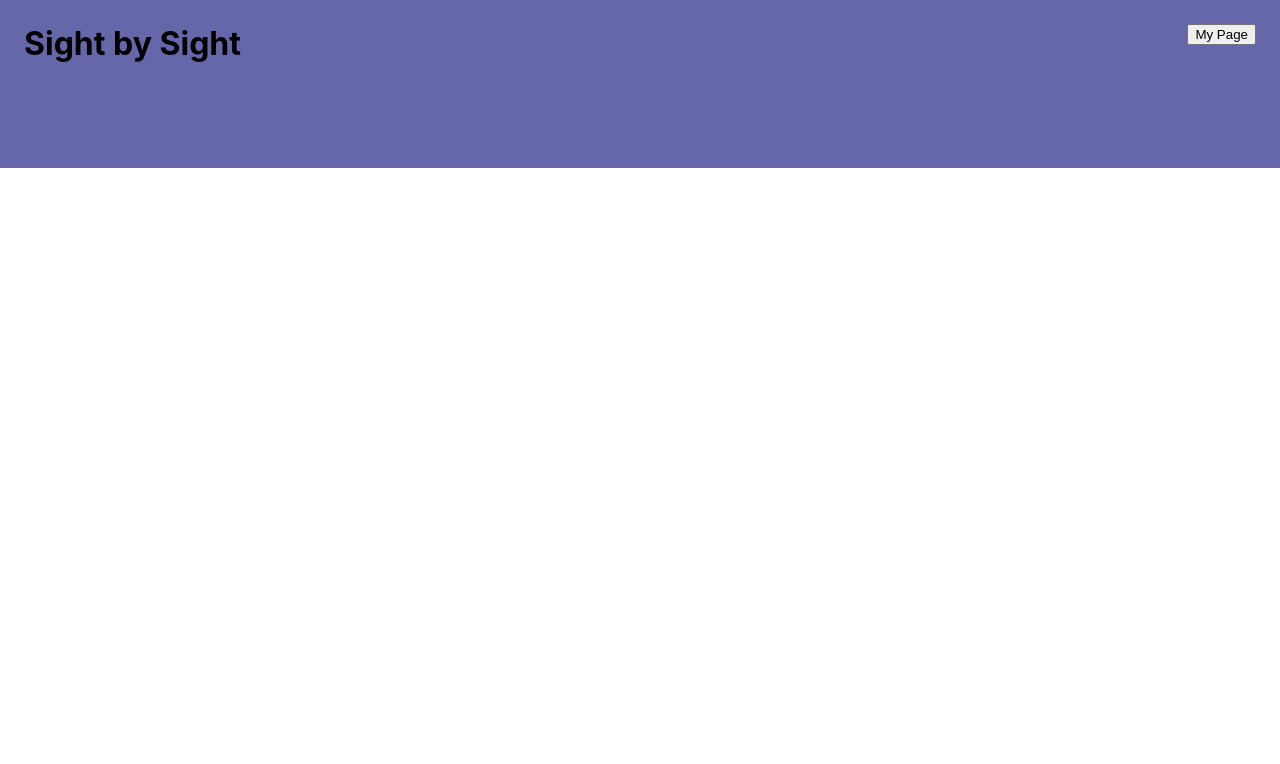
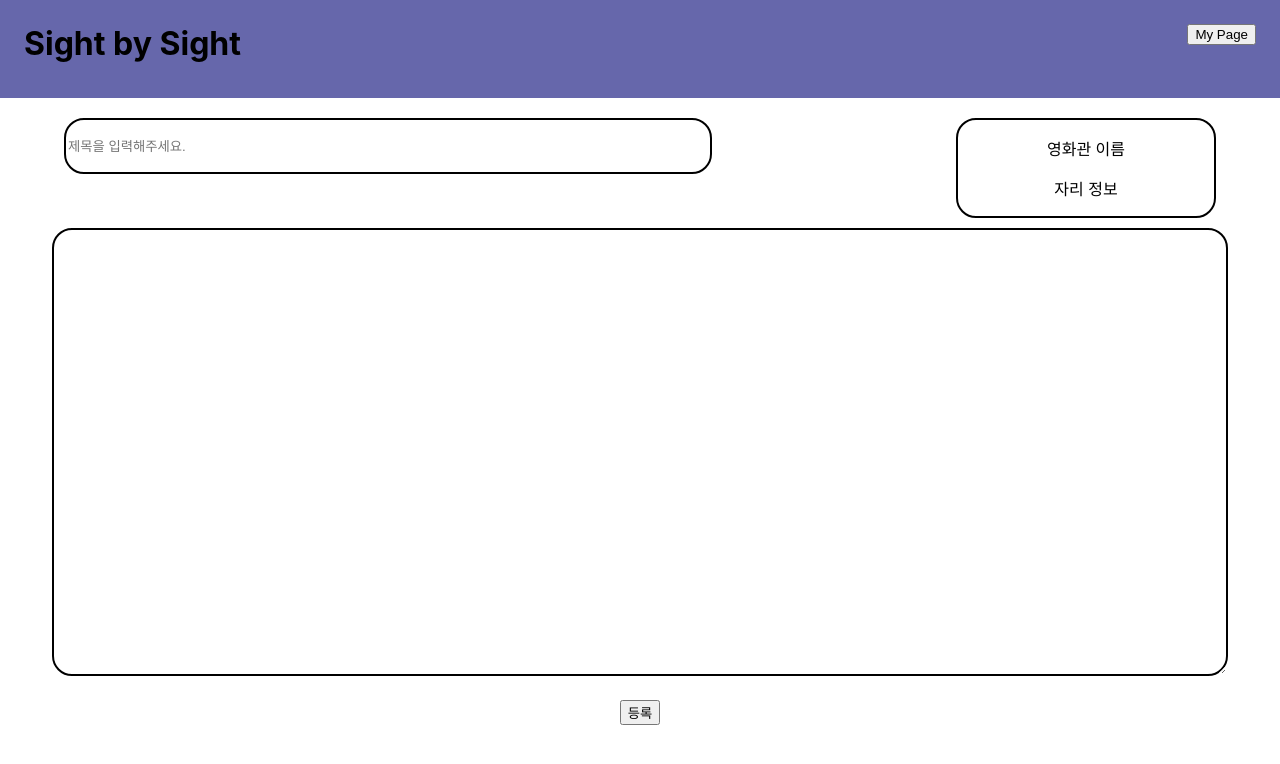
Before and after one commit to JeongIn37/SightBySight, a React (Create React App) app: page /WriteReview in a window 1280 px wide. Shown: the top 764 px of the page. Built offline with nearby package versions, Linux system fonts and the light colour scheme.

Commit message:
Add : review writeing page

```diff
--- a/src/App.js
+++ b/src/App.js
@@ -5,7 +5,7 @@ import { Home } from './home/index.js';
 import { SignUp } from './signUp/index.js';
 import { Header } from './header/index.js';
 import { Profile } from './profile/index.js';
-
+import { WriteReview } from './review/index.js'
 
 
 function App() {
@@ -20,6 +20,8 @@ function App() {
               <Route exact path='/' element={<Home />}></Route>
               <Route path='/SignUp' element={<SignUp />}></Route>
               <Route path='/MyPage' element={<Profile />}></Route>
+              <Route path='/ReadReview' element={<Review />}></Route>
+              <Route path='/WriteReview' element={<WriteReview />}></Route>
           </Routes>
         </Router>
       </div>
--- a/src/header/header.css
+++ b/src/header/header.css
@@ -1,7 +1,7 @@
 .header{
     background-color: #6667AB;
     margin-left: 0px;
-    height: 15vh;
+    height: 50px;
     padding: 3vh;
 }
 
--- a/src/profile/Profile.js
+++ b/src/profile/Profile.js
@@ -1,8 +1,22 @@
 import React, {Component} from 'react';
+import './profile.css'
+import SingleReview from './SingleReview';
 
 class Profile extends Component{
     constructor(props){
         super(props);
+        this.state = {
+            reviews: [
+                {
+                    uuid: 1,
+                    reviewTitle: "용아맥 제일 앞줄"
+                },
+                {
+                    uuid: 2,
+                    reviewTitle: "뒷 줄 별로야"
+                }
+            ]
+        }
     }
 
 
@@ -10,7 +24,33 @@ class Profile extends Component{
 
         return (
             <div>
-                My page
+                <h2>My Page</h2>
+                <div className='myInfo'>
+                    <table className='myInfo-form'>
+                        <tbody>
+                            <tr>
+                                <td>아이디</td>
+                                <td>testID</td>
+                            </tr>
+                            <tr>
+                                <td>닉네임</td>
+                                <td>Mynicnametest</td>
+                            </tr>
+                        </tbody>
+                    </table>
+                </div>
+                <div className='myReview'>
+                    <h3>내가 쓴 리뷰</h3>
+                    <div>
+                        <ul id='myReviewList'>
+                            {
+                                this.state.reviews.map(review => {
+                                    return <SingleReview key={review.uuid} review={review}/>
+                                })
+                            }
+                        </ul>
+                    </div>
+                </div>
             </div>
         )
     }
--- /dev/null
+++ b/src/profile/SingleReview.js
@@ -0,0 +1,9 @@
+import React from "react";
+
+export default function SingleReview({review}){
+    return(
+        <div className='review'>
+            <div className='myReviewItem'>{review.reviewTitle}</div>
+        </div>
+    )
+}
--- /dev/null
+++ b/src/profile/profile.css
@@ -0,0 +1,12 @@
+.myInfo-form{
+    margin-left: auto;
+    margin-right: auto;
+}
+
+.myReviewItem{
+    border: 3px solid gray;
+    margin-top: 2px;
+    margin-bottom: 2px;
+    margin-left: 3vw;
+    margin-right: 3vw;
+}
--- a/src/review/ReviewMain.js
+++ b/src/review/ReviewMain.js
@@ -40,8 +40,15 @@ class ReviewMain extends Component{
         return (
             <div className='ReviewMain'>
                 <br/>
-                <div className='ReviewTitle'>
-                    <h2>Title Here</h2>
+                <div className='wrapTitle'>
+                    <div className='ReviewTitle'>
+                        <h2>Title Here</h2>
+                        <p>작성자 이름 / 날짜</p>
+                    </div>
+                    <div className='theaterInfo'>
+                        <p>영화관 이름</p>
+                        <p>자리 정보</p>
+                    </div>
                 </div>
                 <br/>
                 <div className='ReviewParagraph'>
--- /dev/null
+++ b/src/review/WriteReview.js
@@ -0,0 +1,32 @@
+import React, {Component} from 'react';
+import './writeReview.css';
+
+class WriteReview extends Component{
+    constructor(props){
+        super(props);
+    }
+
+    render(){
+
+        return (
+            <div className='WriteReviewMain'>
+                <br/>
+                <div className='titleWrap'>
+                    <input type='text' className='WriteReviewTitle' placeholder='제목을 입력해주세요.'/>
+                </div>
+                <div className='theaterInfo'>
+                    <p>영화관 이름</p>
+                    <p>자리 정보</p>
+                </div>
+                <br/>
+                <div className='WriteReviewParagraph'>
+                    <textarea className='ReviewWritingArea'></textarea>
+                </div>
+                <br/>
+                <button>등록</button>
+            </div>
+        )
+    }
+}
+
+export default WriteReview;
--- a/src/review/index.js
+++ b/src/review/index.js
@@ -1 +1,2 @@
 export {default as Review} from './ReviewMain';
+export {default as WriteReview} from './WriteReview';
--- a/src/review/reviewMain.css
+++ b/src/review/reviewMain.css
@@ -1,6 +1,11 @@
+.wrapTitle{
+    height: 70px;
+}
 .ReviewTitle{
+    float: left;
+    display: inline-block;
     text-align: left;
-    height: 10vh;
+    height: 50px;
     margin-left: 3vw;
 }
 
@@ -24,3 +29,12 @@
     margin-left: 3vw;
     margin-right: 3vw;
 }
+
+.theaterInfo{
+    float: right;
+    display: inline-block;
+    border: 2px solid;
+    border-radius: 20px;
+    width: 20vw;
+    margin-right: 5vw;
+}
--- /dev/null
+++ b/src/review/writeReview.css
@@ -0,0 +1,37 @@
+.titleWrap{
+    display: inline-block;
+    float: left;
+    margin-left: 5vw;
+    vertical-align: middle;
+}
+.WriteReviewTitle{
+    text-align: left;
+    height: 50px;
+    width: 50vw;
+    border: 2px solid;
+    border-radius: 20px;
+
+}
+
+.theaterInfo{
+    float: right;
+    display: inline-block;
+    border: 2px solid;
+    border-radius: 20px;
+    width: 20vw;
+    margin-right: 5vw;
+}
+
+.ReviewWritingArea {
+    text-align: left;
+    border: 2px solid;
+    background-color: white;
+    margin-top: 10px;
+    margin-left: 3vw;
+    margin-right: 3vw;
+    padding-left: 10px;
+    padding-right: 10px;
+    height: 55vh;
+    width: 90vw;
+    border-radius: 20px;
+}
```
